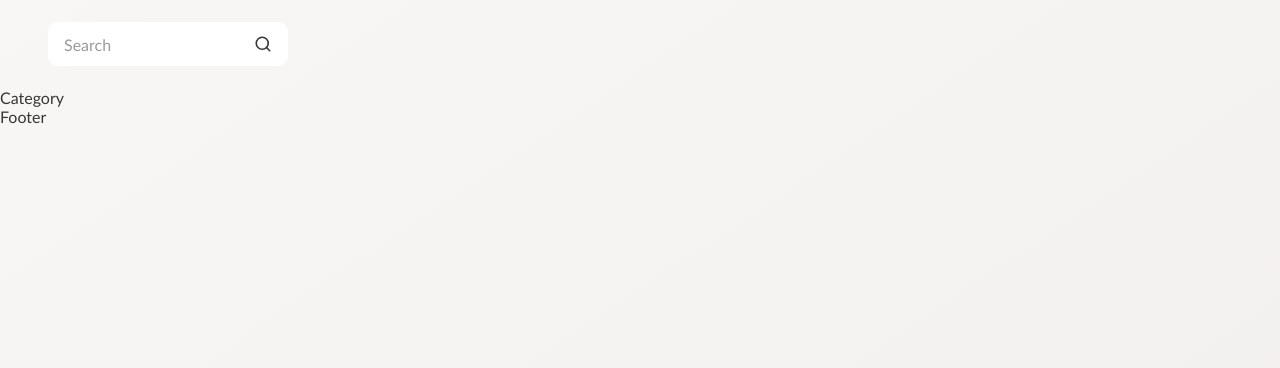
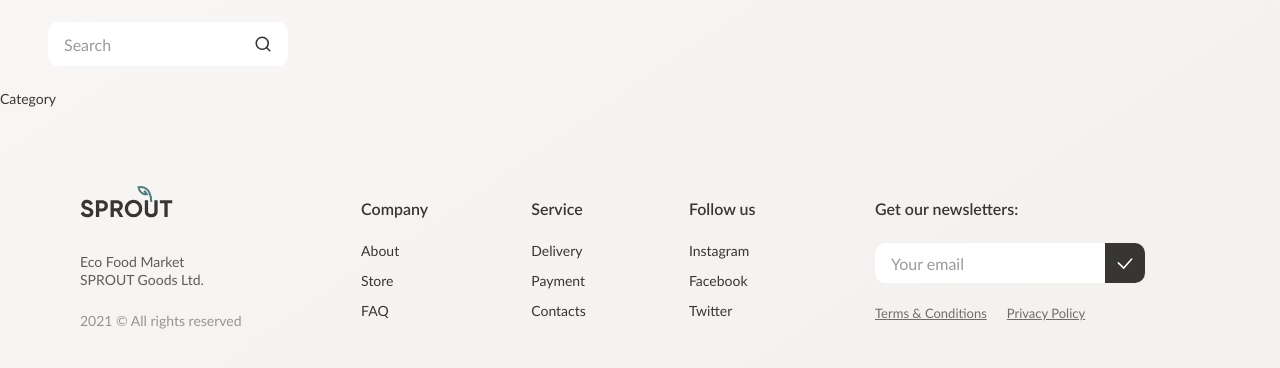
Before and after one commit to AnnaPrutnik/eco-food-next, a Next.js app: page /404 in a window 1280 px wide. Shown: the top 368 px of the page. Built offline with nearby package versions, Linux system fonts and the light colour scheme.

Commit message:
add footer with adaptive

```diff
--- /dev/null
+++ b/src/components/footer/footer.module.scss
@@ -0,0 +1,150 @@
+@import '../../styles/variables';
+
+.footer {
+  padding: 64px 48px;
+  font-size: 15px;
+  line-height: $text-line-height;
+  display: grid;
+  grid-template-columns: auto;
+  grid-template-areas: 'subscription' 'nav' 'about';
+  gap: 48px;
+
+  @media (min-width: $big) {
+    padding: 75px 64px 80px 64px;
+    font-size: 14px;
+    grid-template-columns: auto 1fr 270px;
+    grid-template-areas: 'about nav subscription';
+    column-gap: 64px;
+  }
+
+  @media (min-width: $large) {
+    padding: 75px 135px 80px 80px;
+    column-gap: 80px;
+  }
+
+  @media (min-width: $huge) {
+    padding: 75px 135px 80px 135px;
+    column-gap: 137px;
+  }
+}
+
+.subscription {
+  grid-area: subscription;
+
+  & > .links {
+    display: none;
+  }
+
+  @media (min-width: $big) {
+    padding-top: 14px;
+    padding-bottom: 8px;
+
+    & > .links {
+      display: flex;
+    }
+  }
+}
+
+.nav {
+  grid-area: nav;
+  display: flex;
+  flex-direction: column;
+  gap: 24px;
+
+  @media (min-width: $medium) {
+    flex-direction: row;
+    justify-content: space-around;
+  }
+
+  @media (min-width: $big) {
+    padding-top: 14px;
+    padding-bottom: 8px;
+  }
+
+  @media (min-width: $huge) {
+    justify-content: space-between;
+  }
+}
+
+.line {
+  width: 100%;
+  height: 1px;
+  opacity: 0.07;
+  background-color: $black;
+
+  @media (min-width: $medium) {
+    display: none;
+  }
+}
+
+.list {
+  display: flex;
+  gap: 32px;
+
+  @media (min-width: $medium) {
+    display: grid;
+    row-gap: 12px;
+  }
+}
+
+.subtitle {
+  font-family: $lato;
+  font-size: 16px;
+  font-weight: 700;
+  margin-bottom: 16px;
+
+  @media (min-width: $big) {
+    font-weight: 600;
+    margin-bottom: 24px;
+  }
+}
+
+.about {
+  grid-area: about;
+  display: flex;
+  flex-direction: column;
+  gap: 16px;
+  align-items: center;
+  font-size: 13px;
+
+  @media (min-width: $big) {
+    gap: 0;
+    justify-content: space-between;
+    font-size: 14px;
+    align-items: flex-start;
+
+    & > .links {
+      display: none;
+    }
+  }
+}
+
+.name {
+  opacity: 0.8;
+
+  @media (min-width: $big) {
+    max-width: 124px;
+  }
+}
+
+.copyrights {
+  opacity: 0.5;
+}
+
+.link {
+  &:hover {
+    color: $primary-color;
+  }
+}
+
+.links {
+  display: flex;
+  gap: 20px;
+  font-size: 13px;
+  text-decoration: underline;
+  opacity: 0.7;
+
+  @media (min-width: $big) {
+    margin-top: 22px;
+  }
+}
--- a/src/components/footer/footer.tsx
+++ b/src/components/footer/footer.tsx
@@ -1,3 +1,94 @@
+import s from './footer.module.scss';
+import Link from 'next/link';
+import { Logo } from '@/components';
+import { Subscription } from './subscription';
+
 export const Footer = () => {
-  return <div>Footer</div>;
+  return (
+    <footer className={s.footer}>
+      <div className={s.subscription}>
+        <Subscription />
+        <p className={s.links}>
+          <Link href="/">Terms & Conditions</Link>
+          <Link href="/">Privacy Policy</Link>
+        </p>
+      </div>
+      <div className={s.nav}>
+        <div className={s.submenu}>
+          <h3 className={s.subtitle}>Company</h3>
+          <ul className={s.list}>
+            <li className={s.item}>
+              <Link href="/" className={s.link}>
+                About
+              </Link>
+            </li>
+            <li className={s.item}>
+              <Link href="/" className={s.link}>
+                Store
+              </Link>
+            </li>
+            <li className={s.item}>
+              <Link href="/" className={s.link}>
+                FAQ
+              </Link>
+            </li>
+          </ul>
+        </div>
+        <div className={s.line}></div>
+        <div className={s.submenu}>
+          <h3 className={s.subtitle}>Service</h3>
+          <ul className={s.list}>
+            <li className={s.item}>
+              <Link href="/" className={s.link}>
+                Delivery
+              </Link>
+            </li>
+            <li className={s.item}>
+              <Link href="/" className={s.link}>
+                Payment
+              </Link>
+            </li>
+            <li className={s.item}>
+              <Link href="/" className={s.link}>
+                Contacts
+              </Link>
+            </li>
+          </ul>
+        </div>
+        <div className={s.line}></div>
+        <div className={s.submenu}>
+          <h3 className={s.subtitle}>Follow us</h3>
+          <ul className={s.list}>
+            <li className={s.item}>
+              <Link href="/" className={s.link}>
+                Instagram
+              </Link>
+            </li>
+            <li className={s.item}>
+              <Link href="/" className={s.link}>
+                Facebook
+              </Link>
+            </li>
+            <li className={s.item}>
+              <Link href="/" className={s.link}>
+                Twitter
+              </Link>
+            </li>
+          </ul>
+        </div>
+        <div className={s.line}></div>
+      </div>
+      <div className={s.about}>
+        <Link href="/">
+          <Logo />
+        </Link>
+        <p className={s.name}>Eco Food Market SPROUT Goods Ltd.</p>
+        <p className={s.links}>
+          <Link href="/">Terms & Conditions</Link>
+          <Link href="/">Privacy Policy</Link>
+        </p>
+        <p className={s.copyrights}>2021 © All rights reserved</p>
+      </div>
+    </footer>
+  );
 };
--- /dev/null
+++ b/src/components/footer/subscription/index.ts
@@ -0,0 +1 @@
+export * from './subscription'
--- /dev/null
+++ b/src/components/footer/subscription/subscription.module.scss
@@ -0,0 +1,65 @@
+@import '../../../styles/variables';
+
+.form {
+  max-width: 350px;
+
+  @media (min-width: $medium) {
+    display: block;
+    max-width: 350px;
+    margin: 0 auto;
+  }
+}
+.inner {
+  position: relative;
+  height: 44px;
+  border-radius: $small-radius;
+  overflow: hidden;
+
+  @media (min-width: $big) {
+    height: 40px;
+  }
+}
+
+.label {
+  display: inline-block;
+  font-size: 18px;
+  font-weight: 600;
+  margin-bottom: 24px;
+
+  @media (min-width: $big) {
+    font-size: 16px;
+  }
+}
+
+.input {
+  width: 100%;
+  height: 100%;
+  background: #fff;
+  padding: 0 50px 0 16px;
+
+  @media (min-width: $big) {
+    padding: 0 45px 0 16px;
+  }
+}
+
+.btn {
+  position: absolute;
+  top: 0;
+  bottom: 0;
+  right: 0;
+  width: 44px;
+  background-color: $text-color;
+  color: $white;
+  box-shadow: 0px 9px 8px -8px rgba(0, 0, 0, 0.06);
+  display: flex;
+  justify-content: center;
+  align-items: center;
+
+  &:hover {
+    background-color: $primary-color;
+  }
+
+  @media (min-width: $big) {
+    width: 40px;
+  }
+}
--- /dev/null
+++ b/src/components/footer/subscription/subscription.tsx
@@ -0,0 +1,41 @@
+'use client';
+import { Formik, Form, Field, FieldInputProps } from 'formik';
+import { CheckIcon } from '@/components';
+import s from './subscription.module.scss';
+
+interface SubscriptionValues {
+  email: string;
+}
+
+export const Subscription = () => {
+  const initialValues: SubscriptionValues = { email: '' };
+  const onSubmitForm = (values: SubscriptionValues) => {
+    console.log('submit form with email:', values.email);
+  };
+  return (
+    <Formik initialValues={initialValues} onSubmit={onSubmitForm}>
+      <Form className={s.form}>
+        <label className={s.label} htmlFor="subscription">
+          Get our newsletters:
+        </label>
+        <div className={s.inner}>
+          <Field name="email">
+            {({ field }: { field: FieldInputProps<string> }) => (
+              <input
+                className={s.input}
+                id="subscription"
+                placeholder="Your email"
+                type="text"
+                autoComplete="off"
+                {...field}
+              />
+            )}
+          </Field>
+          <button type="submit" className={s.btn} aria-label="send button">
+            <CheckIcon />
+          </button>
+        </div>
+      </Form>
+    </Formik>
+  );
+};
--- a/src/components/svg/logo.tsx
+++ b/src/components/svg/logo.tsx
@@ -3,6 +3,7 @@
 
 export const Logo = () => {
   return (
+    <div className="logo">
       <svg
         width="100%"
         viewBox="0 0 93 41"
@@ -19,5 +20,6 @@ export const Logo = () => {
           strokeWidth="2"
         />
       </svg>
+    </div>
   );
 };
--- a/src/styles/_main.scss
+++ b/src/styles/_main.scss
@@ -5,10 +5,13 @@ body {
   padding: 0;
   margin: 0;
   font-family: $lato;
+  font-size: 14px;
+  line-height: $body-line-height;
   min-height: 100vh;
 }
 
-button {
+button,
+a {
   cursor: pointer;
 }
 
@@ -39,3 +42,11 @@ h6 {
 
 .container {
 }
+
+.logo {
+  width: 83px;
+
+  @media (min-width: $large) {
+    width: 93px;
+  }
+}
--- a/src/styles/_variables.scss
+++ b/src/styles/_variables.scss
@@ -34,6 +34,7 @@ $heading-spacing: 0.02em;
 
 //line-heights variables
 $body-line-height: 1.555;
+$text-line-height: 1.286;
 $heading-line-height: 1.2;
 $input-line-height: 1.25;
 $btn-line-height: 1.125;
```
Lines whose indentation alone changed are shown as unchanged.
